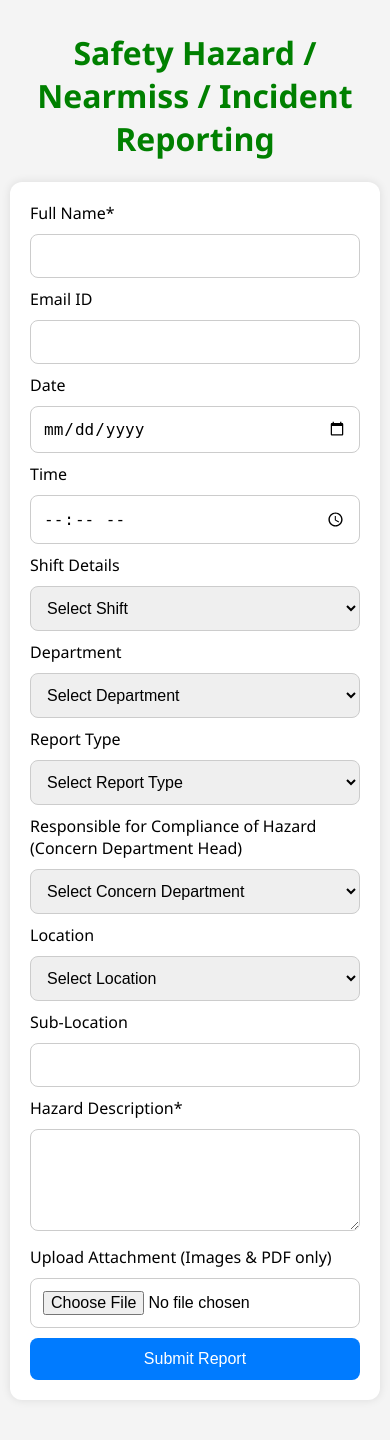
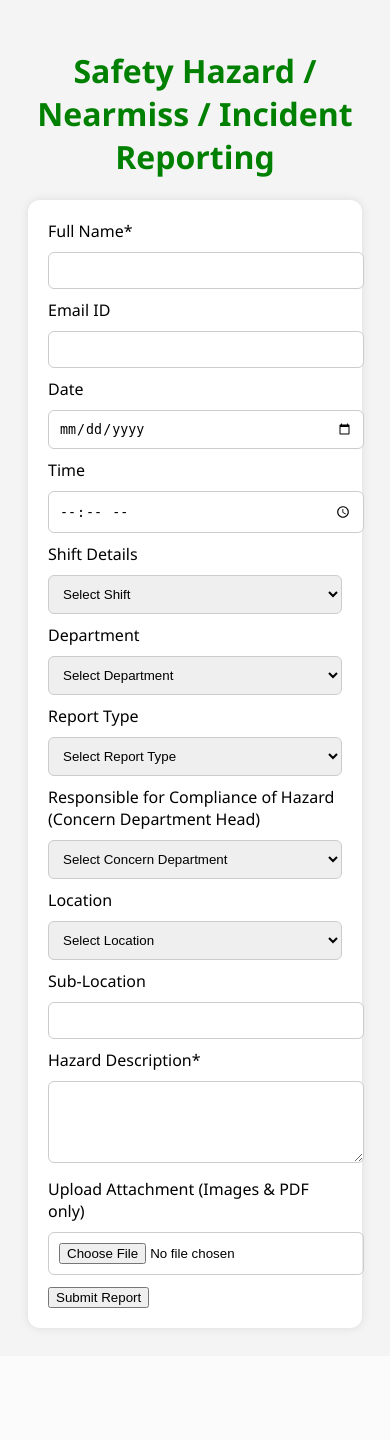
Before and after one commit to Rohitram-cyber/FinalTest, a Flask app: page / in a window 390 px wide. After the commit the page ends 1331 px from the top, so only its background shows below. Run offline with Flask 3, Linux system fonts and the light colour scheme.

Commit message:
Update style.css

```diff
--- a/static/style.css
+++ b/static/style.css
@@ -1,117 +1,29 @@
-* {
-  box-sizing: border-box;
-}
-
+/* style.css */
 body {
   font-family: 'Segoe UI', Arial, sans-serif;
-  margin: 0;
+  background-color: #f4f4f4;
   padding: 20px;
-  background: #f4f4f4;
 }
 
 h1 {
   text-align: center;
-  color: green;
+  color: green;  /* ✅ This makes the header green */
 }
 
+/* Additional form styles... */
 form {
   background: #fff;
   padding: 20px;
   border-radius: 12px;
+  max-width: 600px;
+  margin: auto;
   box-shadow: 0 0 10px rgba(0,0,0,0.1);
-  max-width: 600px;
-  margin: 0 auto 30px auto;
 }
 
-form input,
-form select,
-form textarea {
+input, select, textarea {
   width: 100%;
-  padding: 12px;
+  padding: 10px;
   margin: 10px 0;
+  border-radius: 6px;
   border: 1px solid #ccc;
-  border-radius: 8px;
-  font-size: 16px;
 }
-
-form button {
-  background: #007BFF;
-  color: white;
-  padding: 12px;
-  width: 100%;
-  border: none;
-  border-radius: 8px;
-  font-size: 16px;
-  cursor: pointer;
-  transition: background 0.3s ease;
-}
-
-form button:hover {
-  background: #0056b3;
-}
-
-table {
-  width: 100%;
-  border-collapse: collapse;
-  background: white;
-  border-radius: 12px;
-  overflow: hidden;
-  box-shadow: 0 0 10px rgba(0,0,0,0.05);
-}
-
-th, td {
-  text-align: left;
-  padding: 10px;
-  border-bottom: 1px solid #eee;
-  font-size: 14px;
-}
-
-th {
-  background: #007BFF;
-  color: white;
-}
-
-td a {
-  color: #007BFF;
-  text-decoration: underline;
-}
-
-@media screen and (max-width: 768px) {
-  body {
-    padding: 10px;
-  }
-
-  table, thead, tbody, th, td, tr {
-    display: block;
-  }
-
-  table {
-    border: none;
-  }
-
-  tr {
-    margin-bottom: 15px;
-    background: #fff;
-    padding: 10px;
-    border-radius: 8px;
-  }
-
-  td {
-    text-align: right;
-    position: relative;
-    padding-left: 50%;
-  }
-
-  td::before {
-    content: attr(data-label);
-    position: absolute;
-    left: 10px;
-    top: 10px;
-    font-weight: bold;
-    text-align: left;
-  }
-
-  th {
-    display: none;
-  }
-}
```
